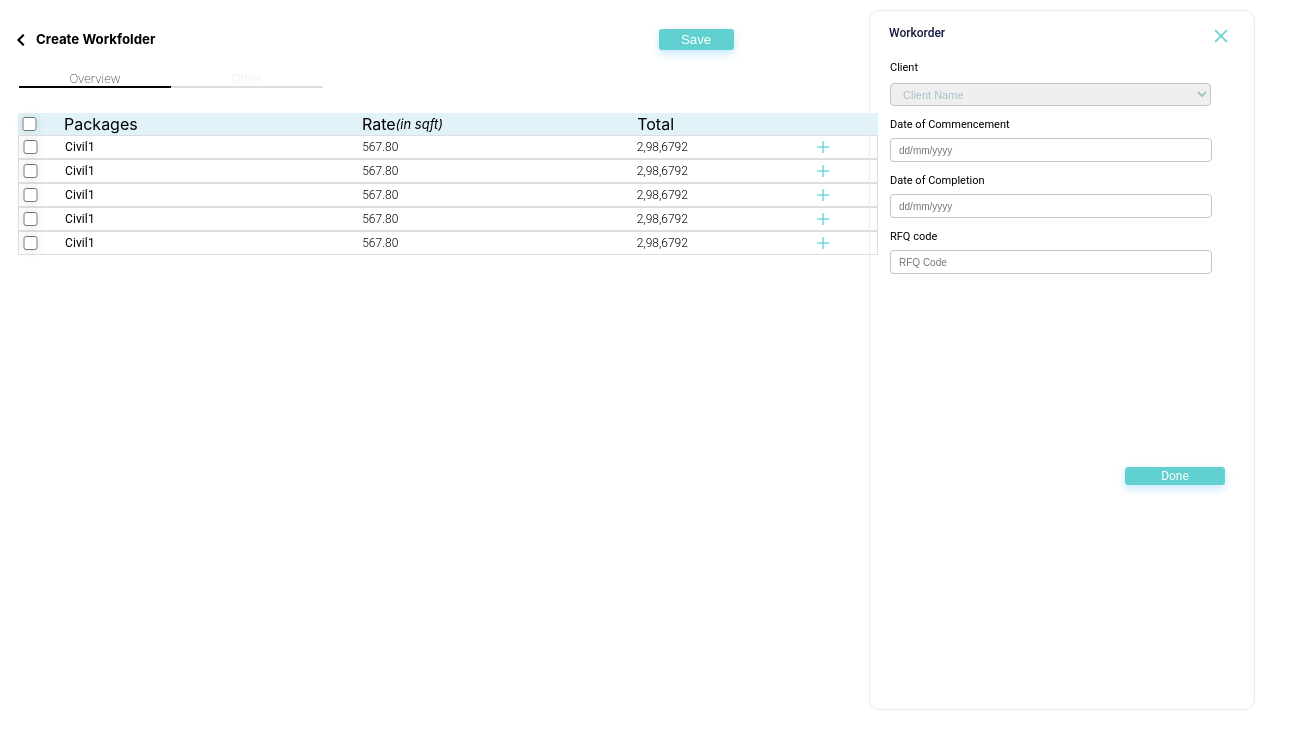
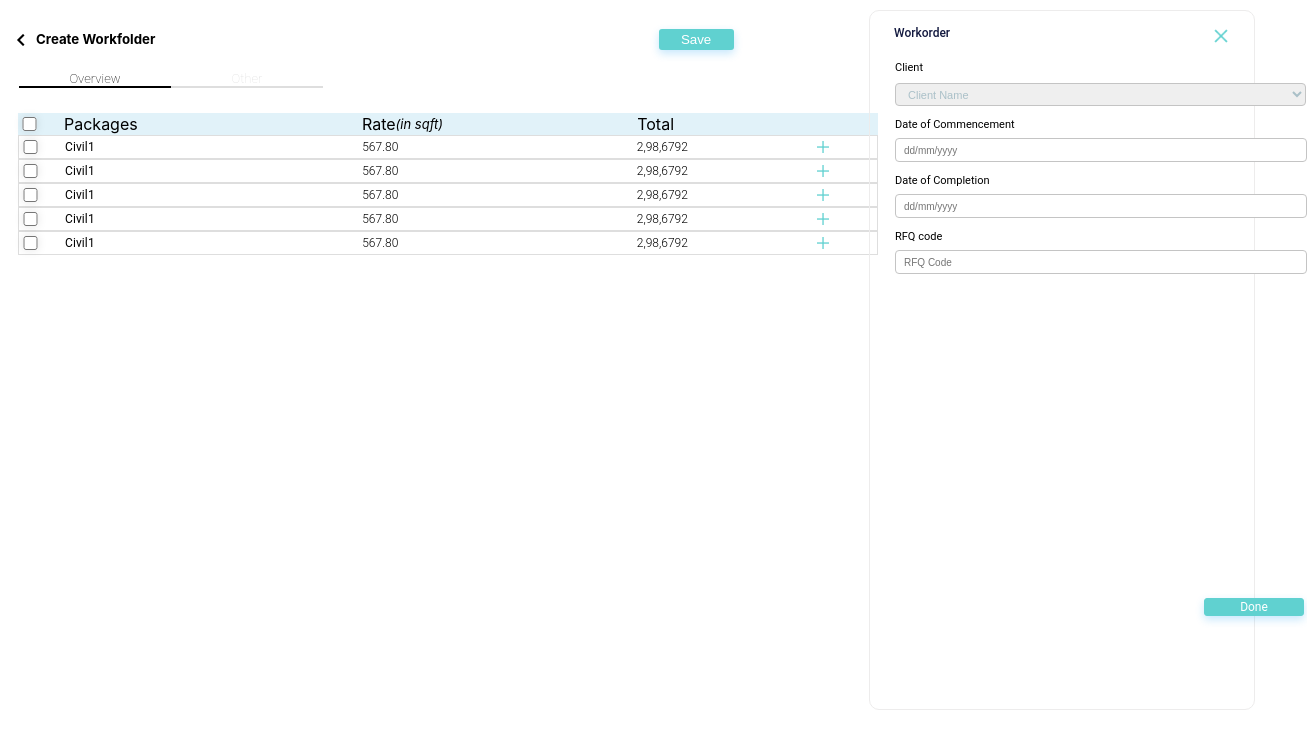
Before and after one commit to asanwal07/Assignment, a React (Create React App) app: page / in a window 1280 px wide. Shown: the top 746 px of the page, 1307 px wide, since content can reach past the window. Built offline with nearby package versions, Linux system fonts and the light colour scheme.

Commit message:
Update index.css

```diff
--- a/src/index.css
+++ b/src/index.css
@@ -200,6 +200,7 @@ body {
 
 .container2 {
   padding: 15px;
+  padding-left: 20px;
 }
 
 .Content {
@@ -224,7 +225,7 @@ body {
 
 .Client select {
   margin-top: 2px;
-  width: 321px;
+  width: 411px;
   height: 23px;
   border: 1px solid #c4c4c4;
   border-radius: 4px;
@@ -236,7 +237,7 @@ body {
 }
 
 .Client input {
-  width: 310px;
+  width: 400px;
   height: 20px;
   font-size: 10px;
   margin-left: 5px;
@@ -263,8 +264,8 @@ body {
   /* margin-right: 5px; */
   width: 100px;
   position: relative;
-  left: 240px;
-  top: 190px;
+  left: 314px;
+  top: 321px;
   color: white;
   background-color: #60D1D0;
   border: 1px solid #60D1D0;
```
